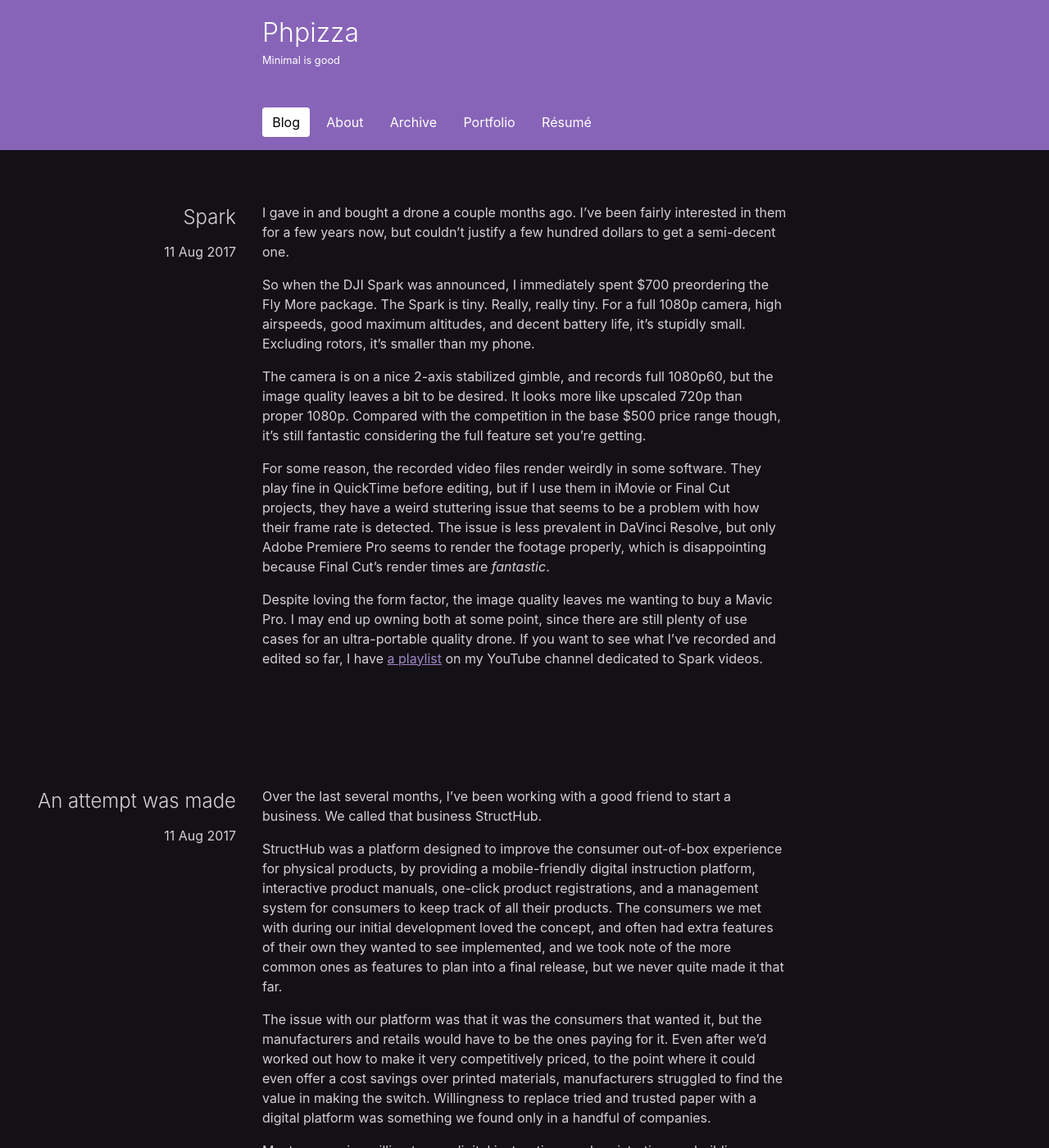
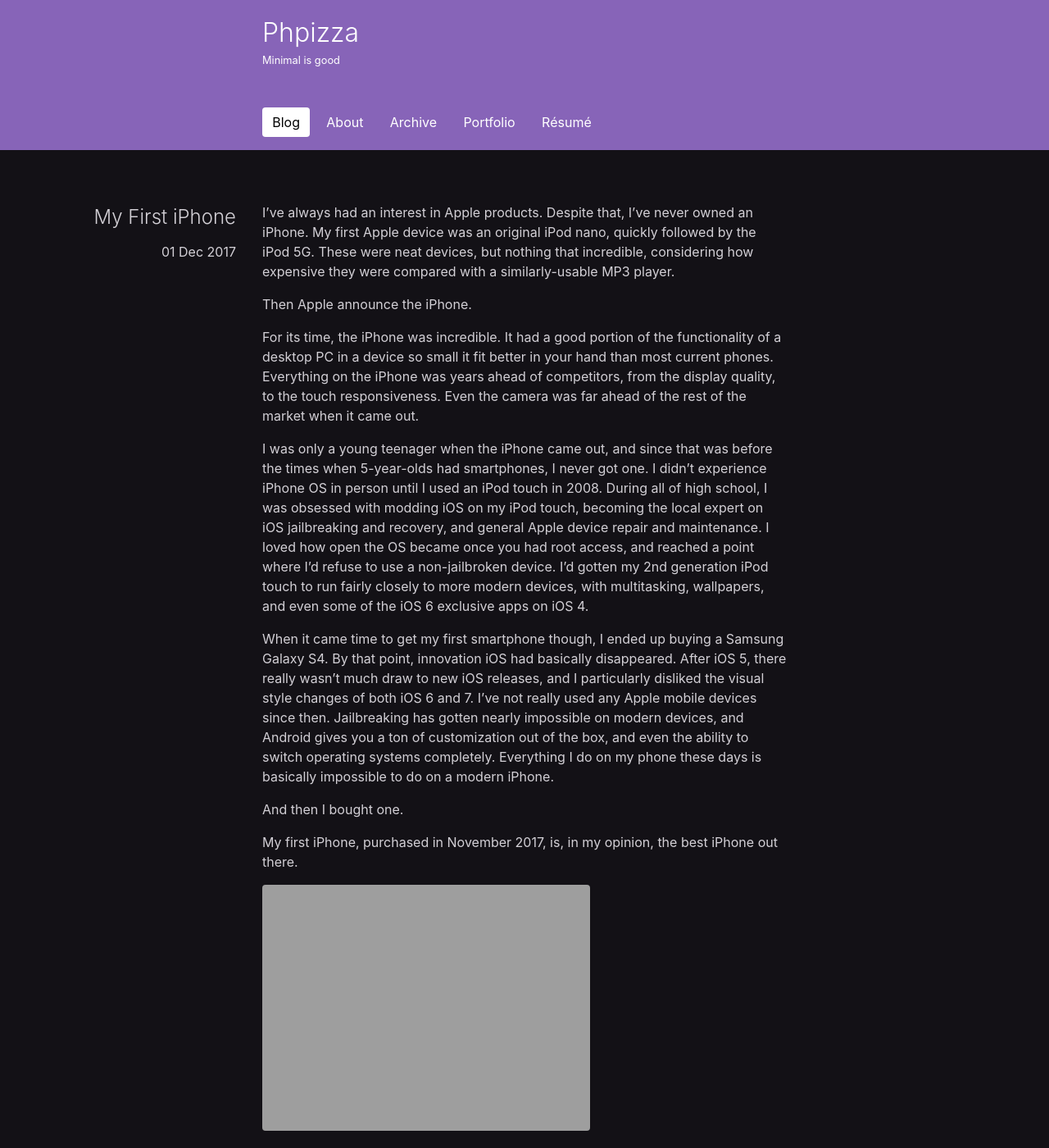
Before and after one commit to Alanaktion/alanaktion.github.io, a Jekyll site: the page built from index.html, in a window 1280 px wide and 1400 px high. Shown: the whole window at 82% size. Built offline with Jekyll 4.4.1, drawn with Linux system fonts in a browser that asks for light colours; the list of posts is cut into pages by our own code; some of the changed text lies outside the part shown.

Commit message:
Adding My First iPhone post

```diff
--- /dev/null
+++ b/_posts/2017-12-01-my-first-iphone.md
@@ -0,0 +1,27 @@
+---
+layout: post
+title: My First iPhone
+date: 2017-12-01 10:25:00
+---
+
+I've always had an interest in Apple products. Despite that, I've never owned an iPhone. My first Apple device was an original iPod nano, quickly followed by the iPod 5G. These were neat devices, but nothing that incredible, considering how expensive they were compared with a similarly-usable MP3 player.
+
+Then Apple announce the iPhone.
+
+For its time, the iPhone was incredible. It had a good portion of the functionality of a desktop PC in a device so small it fit better in your hand than most current phones. Everything on the iPhone was years ahead of competitors, from the display quality, to the touch responsiveness. Even the camera was far ahead of the rest of the market when it came out.
+
+I was only a young teenager when the iPhone came out, and since that was before the times when 5-year-olds had smartphones, I never got one. I didn't experience iPhone OS in person until I used an iPod touch in 2008. During all of high school, I was obsessed with modding iOS on my iPod touch, becoming the local expert on iOS jailbreaking and recovery, and general Apple device repair and maintenance. I loved how open the OS became once you had root access, and reached a point where I'd refuse to use a non-jailbroken device. I'd gotten my 2nd generation iPod touch to run fairly closely to more modern devices, with multitasking, wallpapers, and even some of the iOS 6 exclusive apps on iOS 4.
+
+When it came time to get my first smartphone though, I ended up buying a Samsung Galaxy S4. By that point, innovation iOS had basically disappeared. After iOS 5, there really wasn't much draw to new iOS releases, and I particularly disliked the visual style changes of both iOS 6 and 7. I've not really used any Apple mobile devices since then. Jailbreaking has gotten nearly impossible on modern devices, and Android gives you a ton of customization out of the box, and even the ability to switch operating systems completely. Everything I do on my phone these days is basically impossible to do on a modern iPhone.
+
+And then I bought one.
+
+My first iPhone, purchased in November 2017, is, in my opinion, the best iPhone out there.
+
+![iPhone 2G](https://blog.phpizza.com/assets/iphone-2g.jpg)
+
+The original iPhone predates Apple's obsession with blocking any and all attempts to modify their devices, leaving it totally open to install any compatible iPhone OS version, and jailbreak and tweak to your heart's content. Mine is running iPhone OS 3.1.3, unlocked and running a slightly tweaked Cydia setup. I'm planning on setting up my own Cydia repository with only older packages that support the OS so I can use it without causing issues, because modern jailbreak tweaks don't exactly play well with such an old OS.
+
+I actually really like my iPhone. The size is very different from current phones, but it feels more natural to hold than my Pixel 2 XL, and even the smaller iPhones like the SE and 5S. The extra thickness looks a bit weird in comparison, but adds a lot of grip, and the battery life is impressive for a 10-year-old phone.
+
+I'll probably never own a "new" iPhone, unless I get one just for testing apps I develop, since I rely on things on my Android phones that just aren't possible on iOS without jailbreaking and a lot of extra work, but it's fun to play around with an older device that reminds me of my early iOS days, back before there was really anything else good out there.
```
Also changed, not shown: _posts/2017-06-20-windows-10-is-terrible.md (+1 -1 lines).
